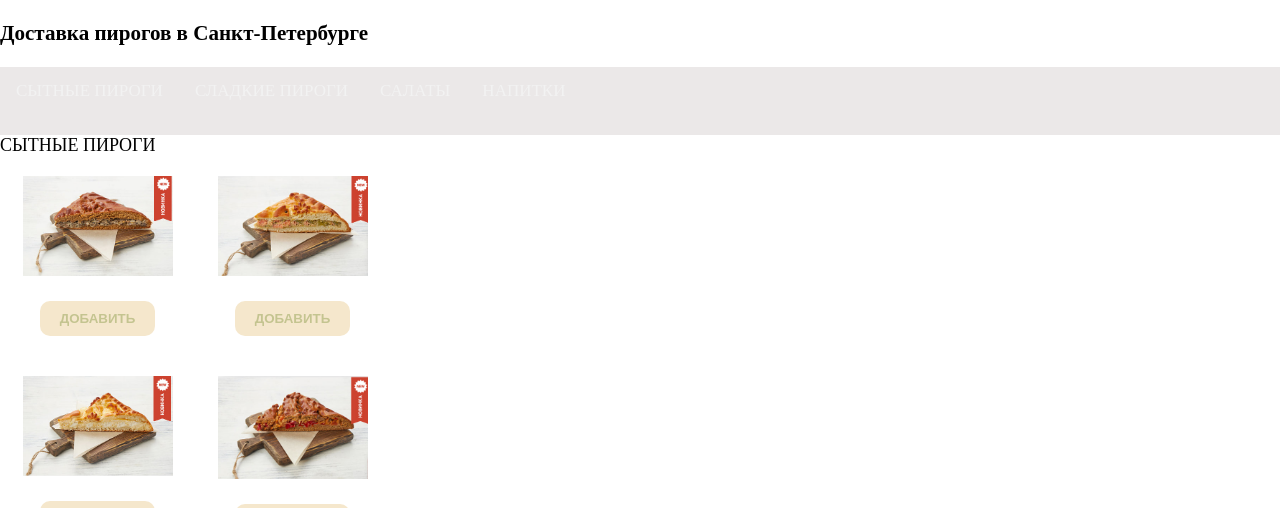
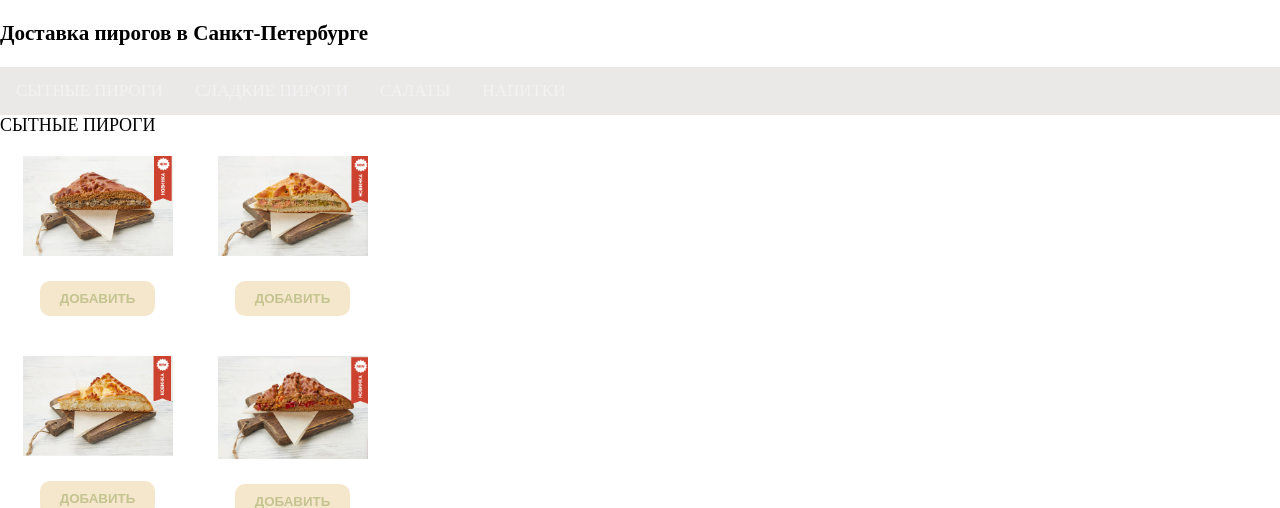
Before and after one commit to mikailyan/mikailyan.github.io, a PHP site: page / in a window 1280 px wide. Shown: the part 60-568 px from the top of the page. Run offline with PHP 8.4, Linux system fonts and the light colour scheme; some libraries are stand-ins or nearby versions.

Commit message:
Update style.css

```diff
--- a/style.css
+++ b/style.css
@@ -25,7 +25,6 @@ body {
 #navbar {
     overflow: hidden;
     background-color: #ebe8e8;
-    padding-bottom: 20px;
   }
 
   .sticky {
```
